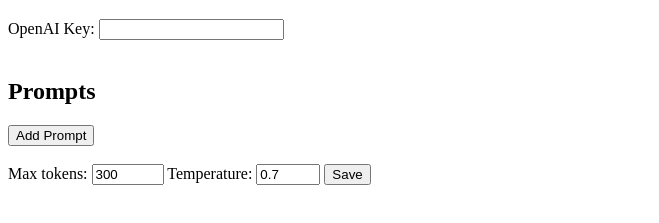
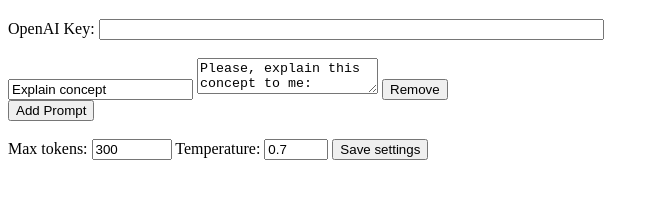
Before and after one commit to ikanher/quick-gpt-selected, a browser extension: page src/options.html in a window 1280 px wide. Shown: the part 61-284 px from the top of the page, without its empty margins (0-659 px from the left). Drawn offline with Linux system fonts and the light colour scheme.

Commit message:
Bug fixes.
- Fix bug in building context menus.
- Fix bug in loading old query when clicking on the notification.
- Fix reloading of context menus when prompts are changed.

```diff
--- a/src/options.html
+++ b/src/options.html
@@ -8,7 +8,7 @@
     <h1>Plugin Options</h1>
     <form id="options-form">
         <label for="openai-key">OpenAI Key:</label>
-        <input type="text" id="openai-key" name="openaiKey"><br><br>
+        <input type="password" id="openai-key" name="openaiKey" size=60><br><br>
 
         <div id="prompts-container">
             <h2>Prompts</h2>
@@ -17,12 +17,12 @@
         <button type="button" id="add-prompt">Add Prompt</button><br><br>
 
         <label for="max-tokens">Max tokens:</label>
-        <input type="number" id="max-tokens" name="max-tokens" min="1" max="2048" value="150">
+        <input type="number" id="max-tokens" name="max-tokens" min="1" max="16384" value="300">
 
         <label for="temperature">Temperature:</label>
         <input type="number" id="temperature" name="temperature" step="0.1" min="0" max="1" value="0.7">
 
-        <input type="submit" value="Save">
+        <input type="submit" value="Save settings">
     </form>
 
     <template id="prompt-template">
--- a/src/options.js
+++ b/src/options.js
@@ -1,6 +1,12 @@
 document.addEventListener('DOMContentLoaded', restoreOptions);
 document.getElementById('options-form').addEventListener('submit', saveOptions);
 document.getElementById('add-prompt').addEventListener('click', () => addPrompt());
+
+// Define a default prompt
+const defaultPrompt = {
+    name: 'Explain concept',
+    prompt: 'Please, explain this concept to me:'
+};
 
 function saveOptions(e) {
     e.preventDefault();
@@ -22,6 +28,8 @@
     }).catch(error => {
         console.error('Error saving options:', error);
     });
+
+    restoreOptions();
 }
 
 function restoreOptions() {
@@ -34,7 +42,15 @@
         document.querySelector('#openai-key').value = res.openAIKey;
         document.querySelector('#max-tokens').value = res.maxTokens;
         document.querySelector('#temperature').value = res.temperature;
-        res.prompts.forEach(addPrompt);
+
+        // Clear existing prompts before adding new ones
+        document.getElementById('prompts-container').innerHTML = '';
+
+        if (!res.prompts.length) {
+            addPrompt(defaultPrompt);
+        } else {
+            res.prompts.forEach(addPrompt);
+        }
     }).catch(error => {
         console.error('Error restoring options:', error);
     });
```
Also changed, not shown: src/background.js (+21 -3 lines), src/manifest.json.
